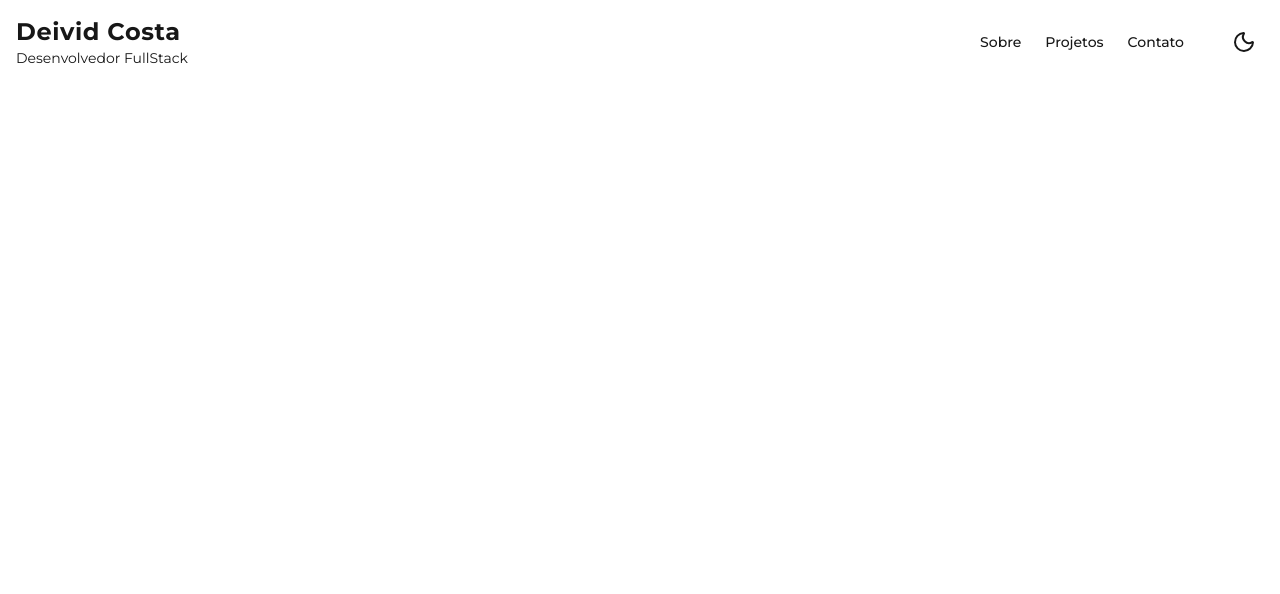
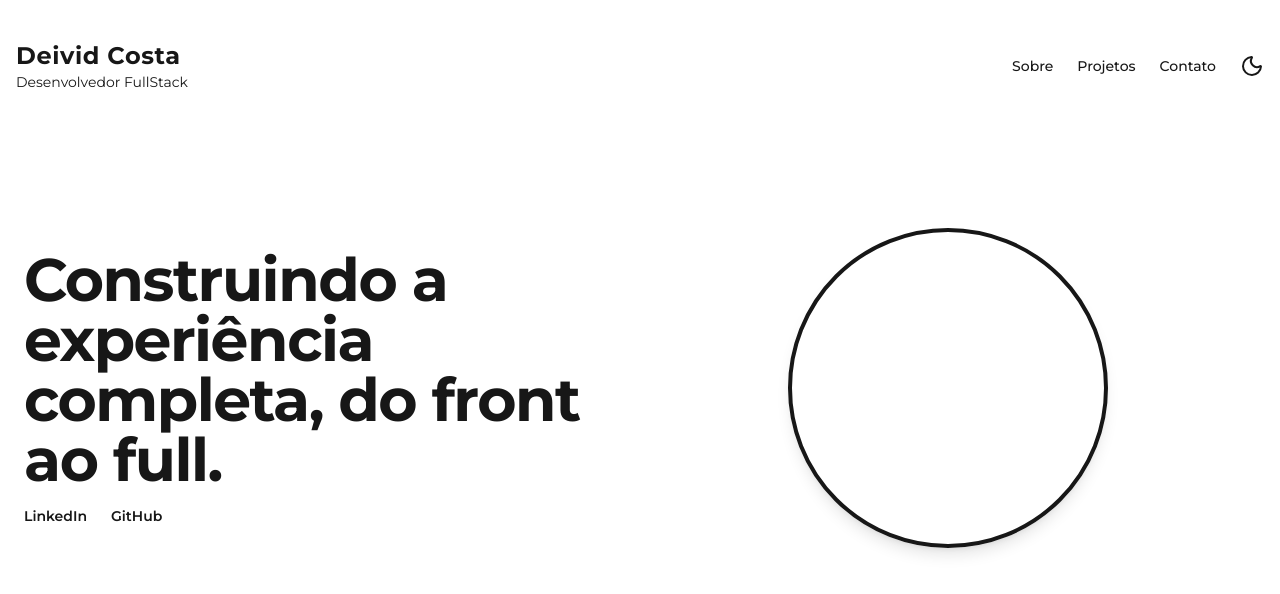
Before and after one commit to ynxdeiv/portfolio-deivid-costa, a Next.js app: page / in a window 1280 px wide. Shown: the top 594 px of the page. Built offline with nearby package versions, Linux system fonts and the light colour scheme.

Commit message:
feat: add Header and Hero components with theme toggle functionality

```diff
--- a/src/app/_components/header/page.tsx
+++ b/src/app/_components/header/index.tsx
@@ -1,7 +1,6 @@
 "use client";
 import { Moon, Sun } from "lucide-react";
 import { useTheme } from "next-themes";
-
 
 export default function Header() {
 
@@ -12,36 +11,40 @@ export default function Header() {
     setTheme(theme === "dark" ? "light" : "dark");
   };
 
+
   return (
-    <header className="">
-      <div className="container mx-auto flex items-center  justify-between p-4">
+    <header className="py-4 md:py-6">
+      <div className="container mx-auto flex items-center justify-between p-4">
+
         <div className="flex flex-col leading-tight">
-          <h1 className="text-2xl font-bold tracking-wide">Deivid Costa</h1>
-          <p className="text-sm">Desenvolvedor FullStack</p>
+          <h1 className="text-xl md:text-2xl font-bold tracking-wide">
+            Deivid Costa
+          </h1>
+          <p className="text-xs md:text-sm">Desenvolvedor FullStack</p>
         </div>
 
-        <nav className="flex items-center gap-6">
-          <ul className="flex gap-6 text-sm font-medium">
+
+        <nav className="flex items-center gap-4 md:gap-6">
+          <ul className="hidden md:flex gap-4 md:gap-6 text-sm font-medium">
             <li>
-              <a href="#sobre">
+              <a href="#sobre" >
                 Sobre
               </a>
             </li>
             <li>
-              <a href="#projetos">
+              <a href="#projetos" >
                 Projetos
               </a>
             </li>
             <li>
-              <a href="#contato">
+              <a href="#contato" >
                 Contato
               </a>
             </li>
           </ul>
-
           <button
             onClick={handleToggleTheme}
-            className="ml-4 p-2 rounded hover:bg-gray-20"
+
           >
             {theme === "dark" ? <Sun /> : <Moon />}
           </button>
--- /dev/null
+++ b/src/app/_components/hero/index.tsx
@@ -0,0 +1,36 @@
+'use client'
+import Image from 'next/image';
+
+export default function Hero() {
+  return (
+    <div className="container mx-auto flex flex-col md:flex-row items-center justify-between py-12 px-4 md:py-24 md:px-6">
+      <div className="md:w-1/2 w-full text-center md:text-left mb-8 md:mb-0">
+        <h2 className="text-4xl md:text-5xl lg:text-6xl font-bold tracking-tight mb-4 ">
+          Construindo a experiência completa, do front ao full.
+        </h2>
+        <div className="flex justify-center md:justify-start">
+          <nav>
+            <ul className="flex flex-row gap-6 text-sm font-semibold /70">
+              <li>
+                <a href="#" className="hover:text-primary transition-colors duration-200">
+                  LinkedIn
+                </a>
+              </li>
+              <li>
+                <a href="#" className="hover:text-primary transition-colors duration-200">
+                  GitHub
+                </a>
+              </li>
+            </ul>
+          </nav>
+        </div>
+      </div>
+      <div className="w-full md:w-1/2 flex justify-center">
+
+        <div className="w-64 h-64 md:w-80 md:h-80 rounded-full overflow-hidden border-4 border-primary shadow-lg">
+
+        </div>
+      </div>
+    </div>
+  );
+}
--- a/src/app/page.tsx
+++ b/src/app/page.tsx
@@ -1,8 +1,13 @@
 "use client"
-import Header from "./_components/header/page";
+import Header from "./_components/header";
+import Hero from "./_components/hero";
 
 export default function Home() {
   return (
-    <Header/>
+    <>
+
+      <Header />
+      <Hero />
+    </>
   );
 }
```
